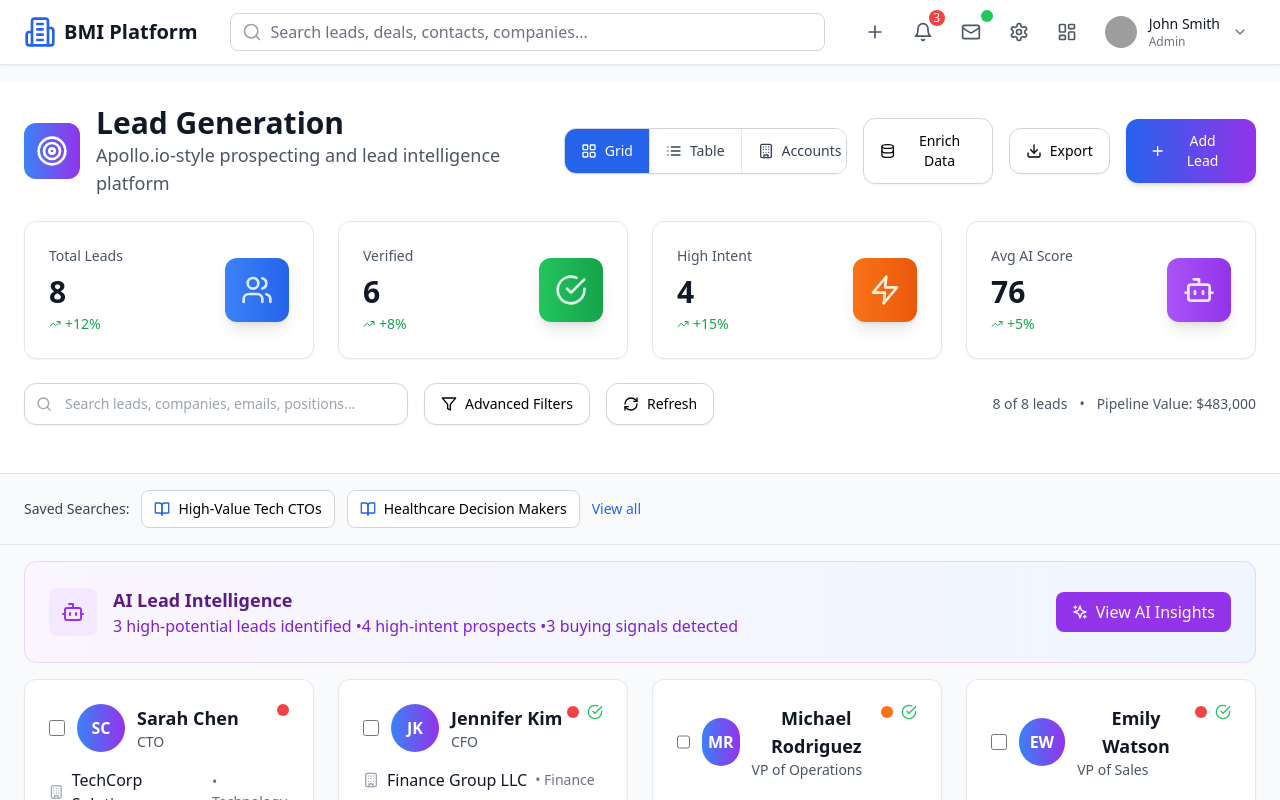
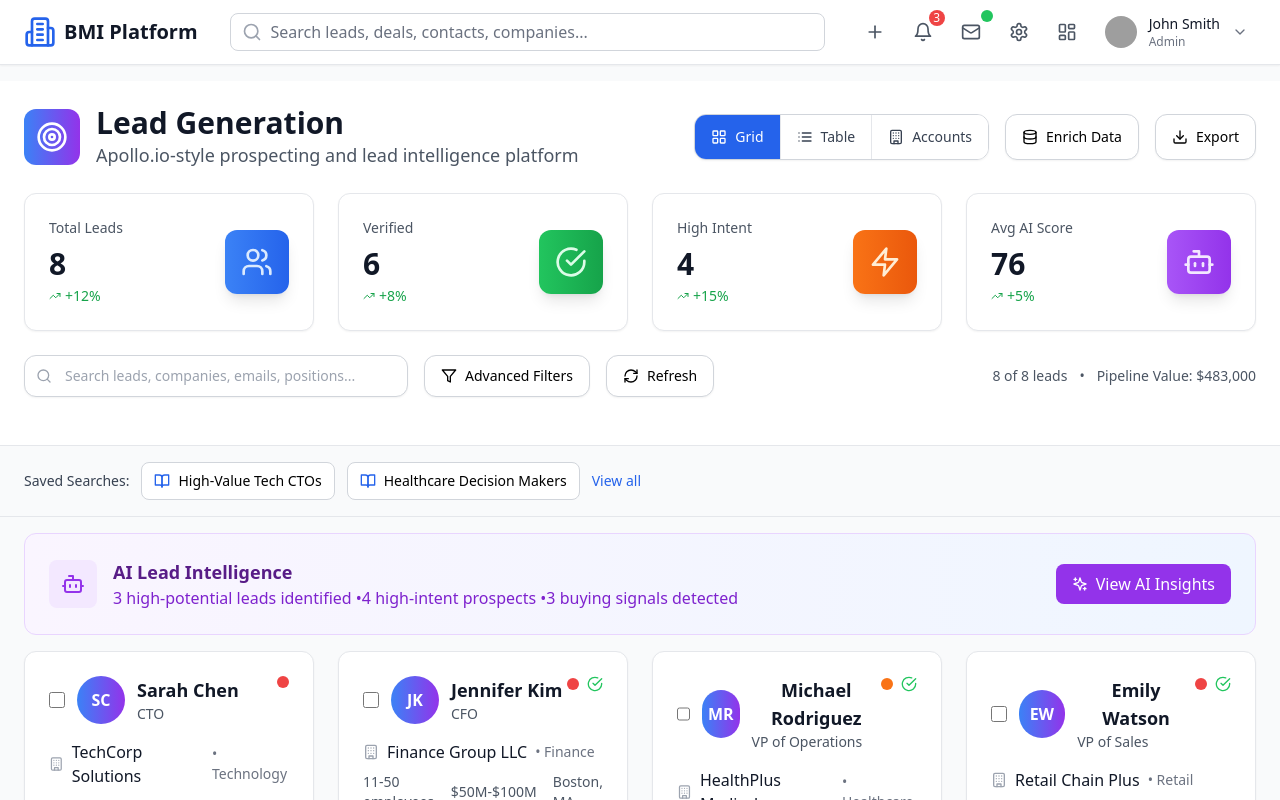
Before and after one commit to thecooldude121-rgb/BMI, a React (Vite) app: page /lead-generation in a window 1280 px wide. Shown: the top 800 px of the page. Built offline with nearby package versions, Linux system fonts and the light colour scheme; grey boxes are pictures that could not be loaded.

Commit message:
Remove misplaced Add Lead button from Lead Generation

```diff
--- a/src/pages/LeadGeneration/LeadGeneration.tsx
+++ b/src/pages/LeadGeneration/LeadGeneration.tsx
@@ -1175,13 +1175,6 @@ const LeadGeneration: React.FC = () => {
                 Export
               </button>
 
-              <button
-                onClick={() => navigate('/crm/leads/new')}
-                className="flex items-center px-6 py-3 bg-gradient-to-r from-blue-600 to-purple-600 text-white rounded-xl text-sm hover:from-blue-700 hover:to-purple-700 transition-all shadow-md"
-              >
-                <Plus className="h-4 w-4 mr-2" />
-                Add Lead
-              </button>
             </div>
           </div>
 
```
